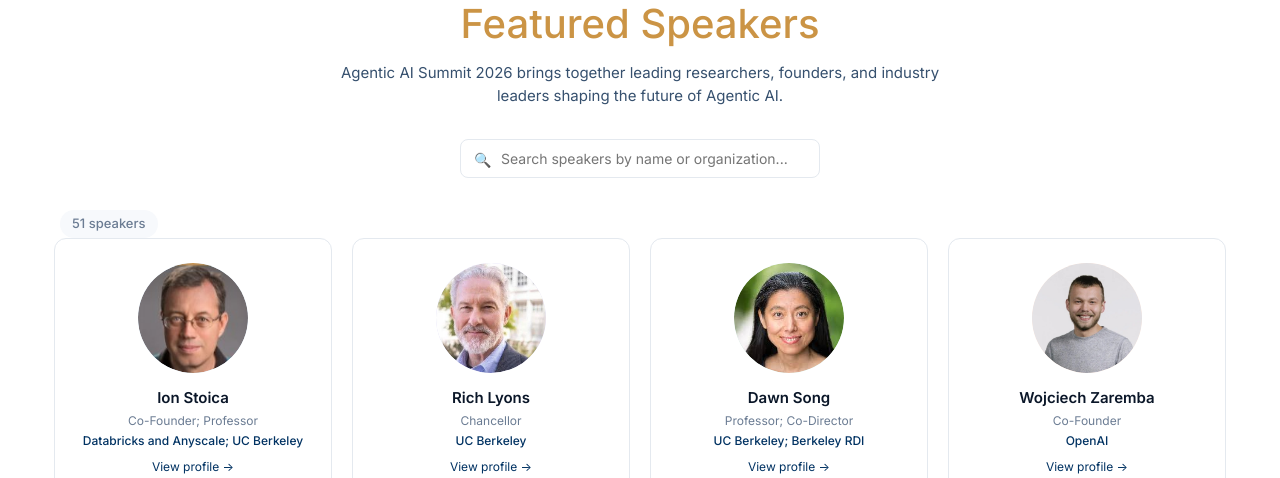
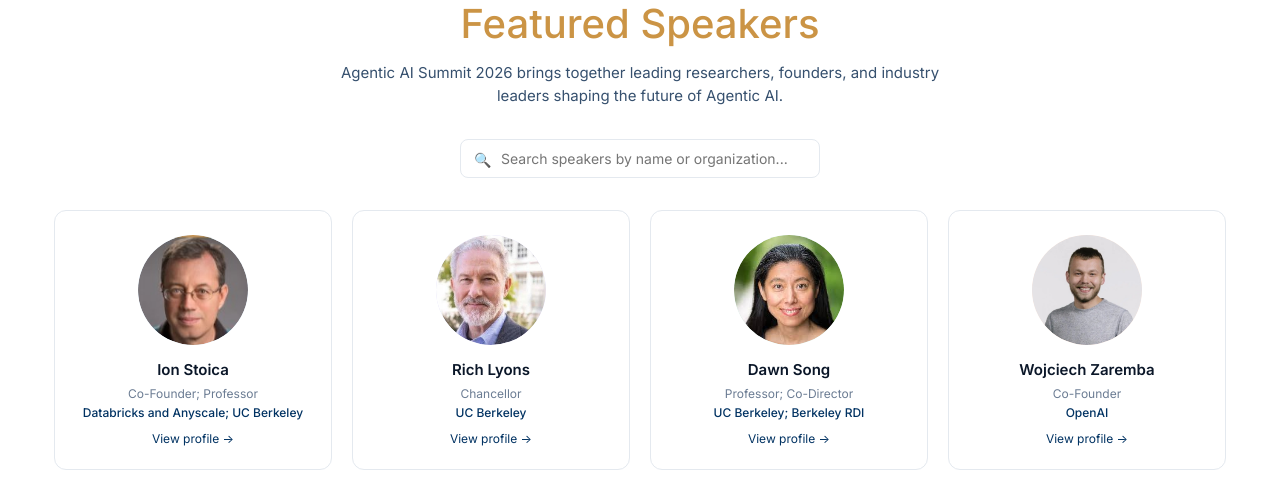
Before and after one commit to wilwixqa1/Agentic-AI-summit-Speaker-Page-Mockup, a FastAPI app: page /option-a in a window 1280 px wide. Shown: the part 143-621 px from the top of the page. Run offline with FastAPI, Linux system fonts and the light colour scheme; some web fonts are replaced.

Commit message:
Remove speaker count label

```diff
--- a/app/templates/option_a.html
+++ b/app/templates/option_a.html
@@ -20,7 +20,6 @@
       {% if stage_speakers %}
       <div class="stage-group" data-stage="{{ stage_key }}">
         {% if stage_label %}<span class="stage-label">{{ stage_label }}</span>{% endif %}
-        <span class="speaker-count">{{ stage_speakers | length }} speakers</span>
         <div class="grid-speakers">
           {% for s in stage_speakers %}
           <div class="speaker-card" data-name="{{ s.name | lower }}" data-org="{{ s.org | lower }}">
```
